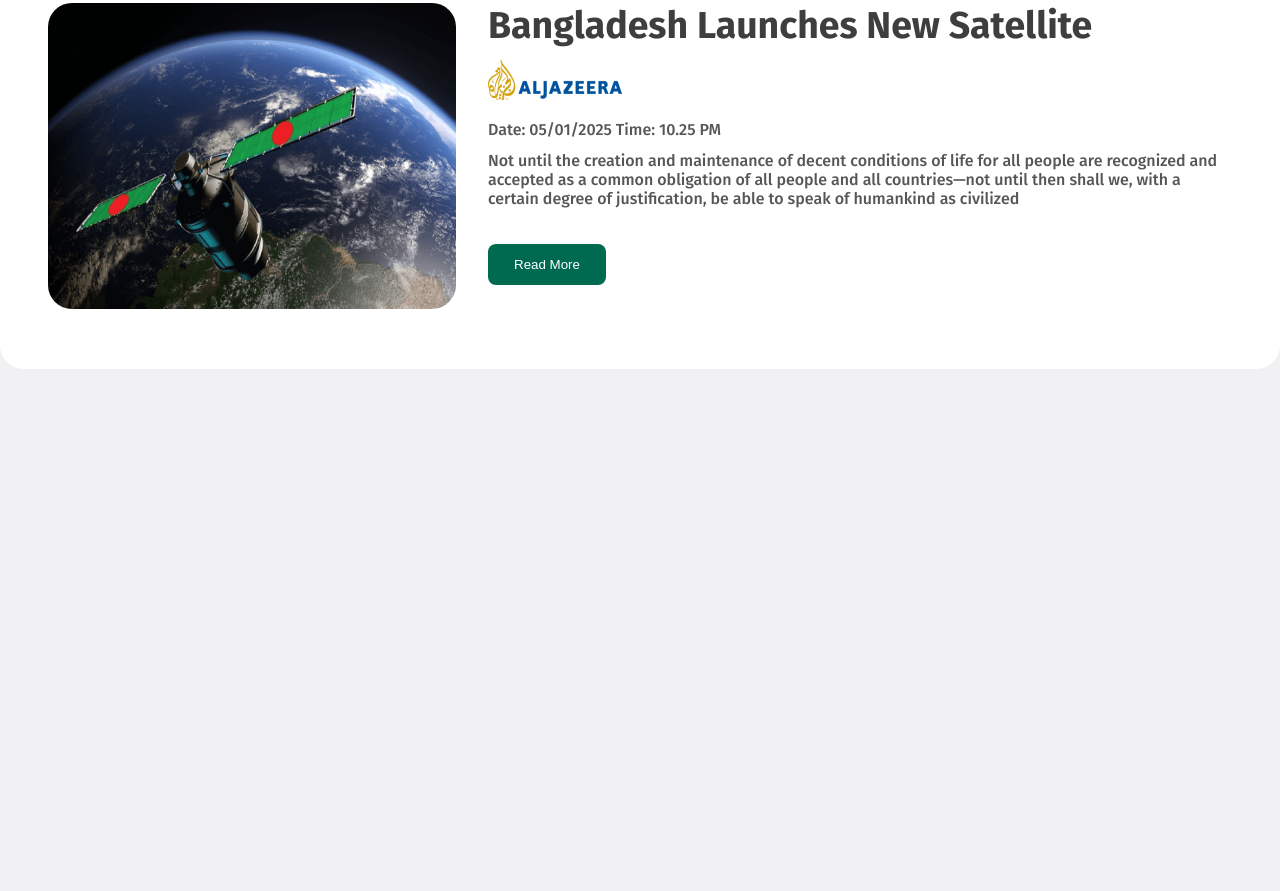
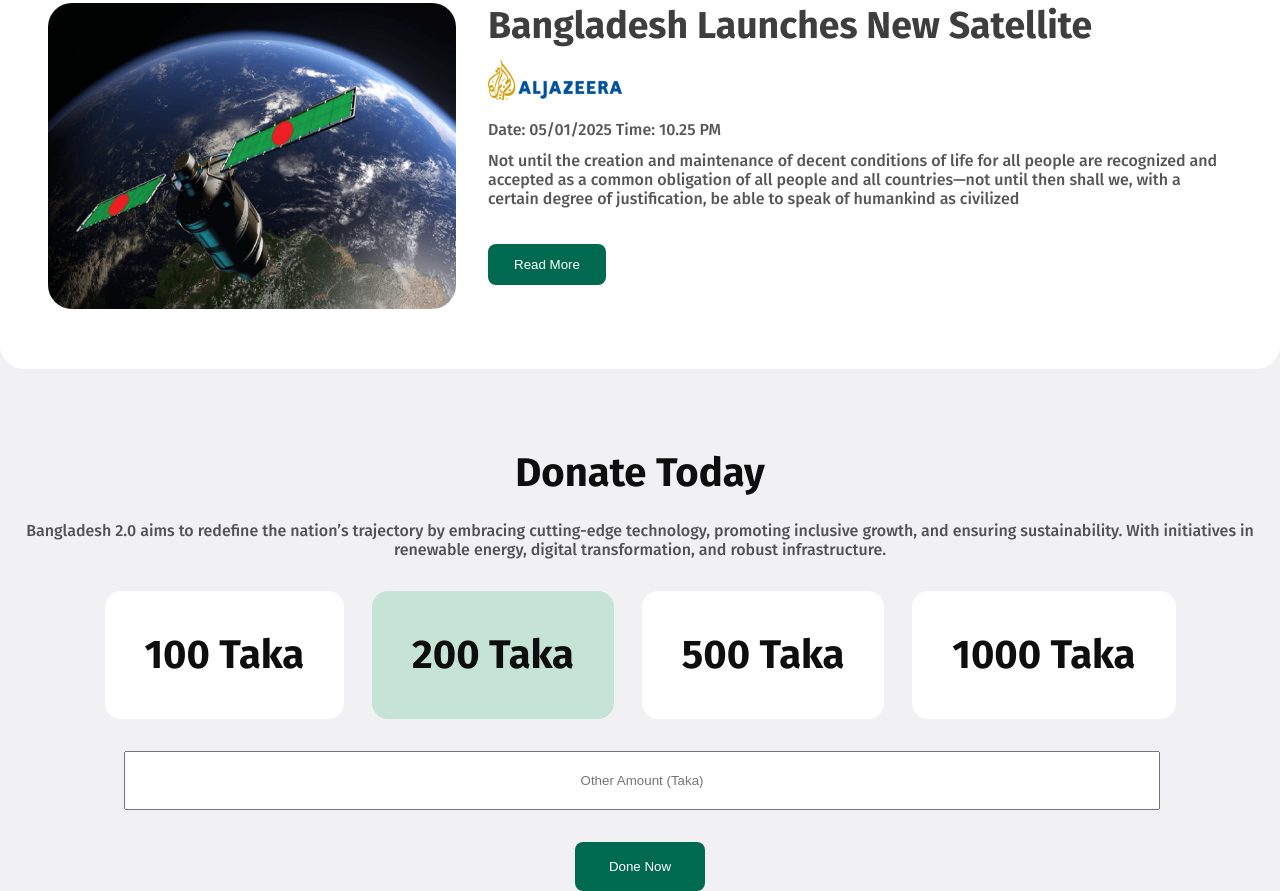
Before and after one commit to Shihab177/assignment-1, a plain HTML site: page index.html in a window 1280 px wide. Shown: the part 3583-4474 px from the top of the page. Before the commit the page ends 3952 px from the top, so only its background shows below. Drawn offline with nearby package versions, Linux system fonts and the light colour scheme.

Commit message:
donate today

```diff
--- a/index.html
+++ b/index.html
@@ -216,9 +216,29 @@
                     </div>
                     <button>Read More</button>
                 </div>
+            </div>
+        </div>
+        <!--donate today-->
+        <div class="donate">
+            <div class="d-fast-div">
+                <h2 class="h2-heading fira-sans">Donate Today</h2>
+                <p class="fira-sans">Bangladesh 2.0 aims to redefine the nation’s trajectory by embracing cutting-edge technology, promoting inclusive growth, and ensuring sustainability. With initiatives in renewable energy, digital transformation, and robust infrastructure.</p>
+            </div>
+            <div class="tk-div">
+                <ul>
+                    <li class="h2-heading fira-sans">100 Taka</li>
+                    <li id="tk-color" class="h2-heading fira-sans ">200 Taka</li>
+                    <li class="h2-heading fira-sans">500 Taka</li>
+                    <li class="h2-heading fira-sans">1000 Taka</li>
+                </ul>
+            </div>
+            <div class="input">
+                <input type="text" placeholder="Other Amount (Taka)">
+            </div>
+            <button>Done Now</button>
 
 
-            </div>
+
         </div>
     </main>
     <footer></footer>
--- a/style.css
+++ b/style.css
@@ -279,7 +279,7 @@ nav{
     width: 24px;
     height: 24px;
 }
-/* resent news */
+/* recent news */
 .resent-news{
     width: 1280px;
     margin: auto;
@@ -339,3 +339,72 @@ nav{
 .rc-imgdiv2{
     margin-left: 32px;
 }
+/* donate today */
+.donate{
+    width: 1280px;
+    margin: auto;
+    margin-top: 80px;
+    text-align: center;
+}
+.d-fast-div>h2{
+    text-align: center;
+    margin-bottom: 24px;
+}
+.d-fast-div>p{
+    font-weight: 500;
+    font-size: 16px;
+    color:rgba(14,14,14,0.7);
+    text-align: center;
+
+}
+.tk-div{
+    width: 1071px;
+    margin: auto;
+    margin-top: 32px;
+
+}
+.tk-div>ul{
+    display: flex;
+    justify-content: space-between;
+}
+.tk-div>ul>li{
+    list-style: none;
+    background:#FFFFFF;
+    padding: 40px;
+    border-radius: 16px;
+
+}
+#tk-color{
+    background:#C6E4D6 ;
+}
+.tk-div>ul>li:hover{
+    background:#e15f41 ;
+}
+#tk-color:hover{
+    background:#e15f41;
+}
+.input{
+    width: 1032px;
+    margin: auto;
+    margin-top: 32px;
+}
+input[type="text"]{
+    text-align: center;
+    width: 100%;
+    padding: 20px 0;
+}
+.btn{
+    margin: auto;
+}
+.donate>button{
+    background:#006A50 ;
+    padding: 17px 34px;
+    color: #FFFFFF;
+    border-radius: 8px;
+    border: none;
+    margin: auto;
+    margin-top: 32px;
+}
+.donate>button:hover{
+    background:#e15f41 ;
+}
```
